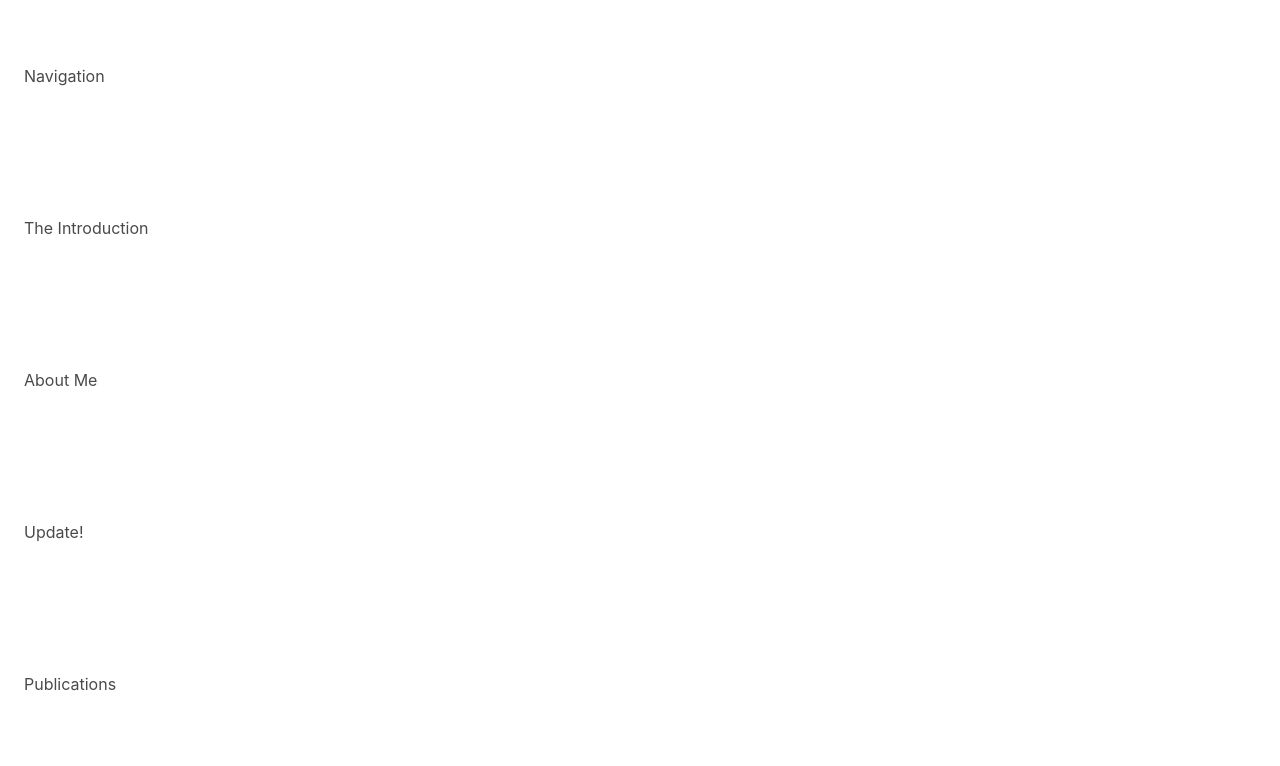
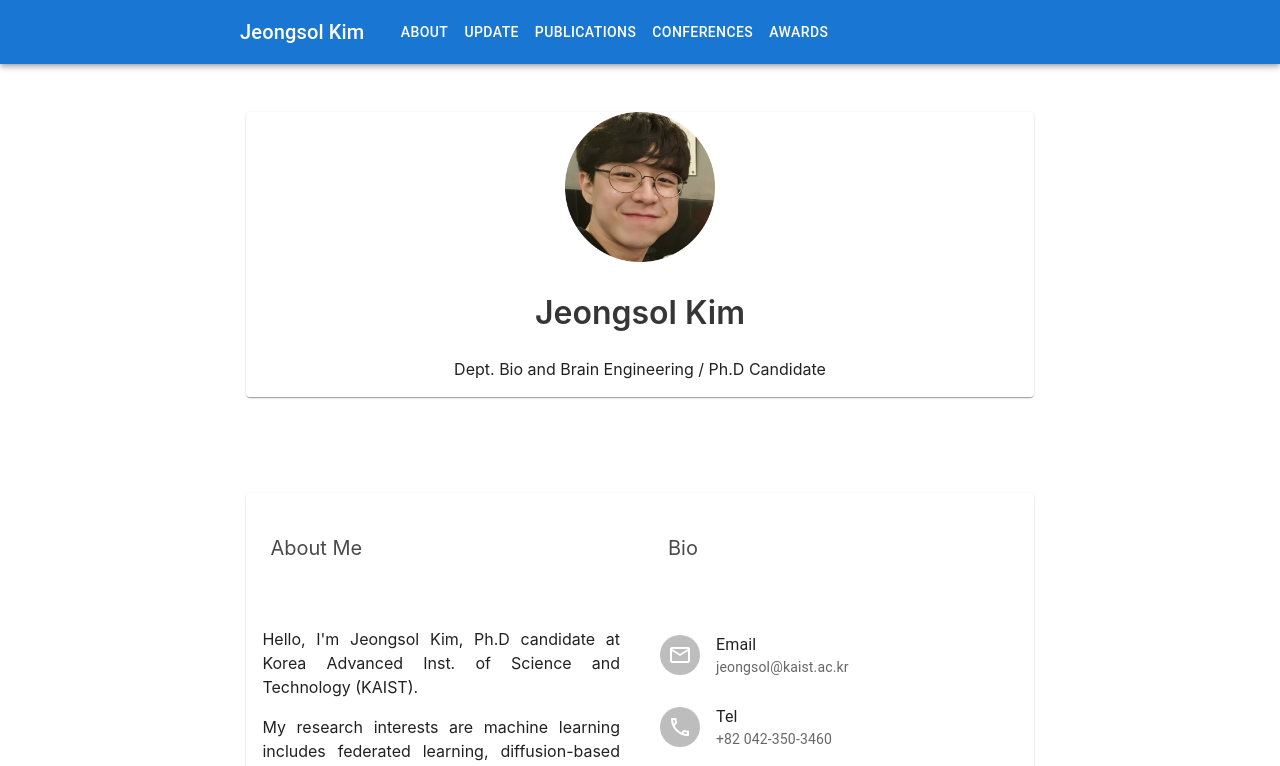
Before and after one commit to jeongsol-kim/jeongsol-kim, a React (Create React App) app: page / in a window 1280 px wide. Shown: the top 766 px of the page. Built offline with nearby package versions, Linux system fonts and the light colour scheme.

Commit message:
add navi, intro and about cards

```diff
--- a/src/App.css
+++ b/src/App.css
@@ -74,6 +74,11 @@ body {
   line-height: 1.5;
 }
 
+.navi {
+  background-color: #fafafa ;
+  padding: 2rem 1.5rem 2rem;
+}
+
 .footer {
   background-color: #fafafa;
   padding: 3rem 1.5rem 6rem;
@@ -95,6 +100,11 @@ body {
 
 .subtitle, .title {
   word-break: break-word;
+}
+
+.subtitle.left{
+  text-align: left;
+  padding: 1rem 1.5rem;
 }
 
 .title.is-1{
--- a/src/components/about/About.js
+++ b/src/components/about/About.js
@@ -1,18 +1,76 @@
-
 import {Component, Fragment} from "react";
-
-
-const AboutBlock = () => (
-    <section className="section">
-        <p>About Me</p>
-    </section>
-)
+import {Grid, Card, List, ListItem, ListItemAvatar, ListItemText, Avatar} from "@mui/material";
+import MailOutlineIcon from '@mui/icons-material/MailOutline';
+import LocalPhoneOutlinedIcon from '@mui/icons-material/LocalPhoneOutlined';
+import BusinessOutlinedIcon from '@mui/icons-material/BusinessOutlined';
 
 export default class About extends Component{
     render(){
         return (
             <Fragment>
-                <AboutBlock />
+                <section className="section">
+                    <div className="container is-max-desktop">
+                        <div className="columns is-centered has-text-centered">
+                        <div className="column is-four-fifths">
+                            <Card>
+                                <Grid container spacing={1}>
+                                    <Grid item xs={6}>
+                                        <h4 className="subtitle left">
+                                        About Me
+                                        </h4>
+                                    </Grid>
+                                    <Grid item xs={6}>
+                                        <h4 className="subtitle left">
+                                        Bio
+                                        </h4>
+                                    </Grid>
+                                    <Grid item xs={6}>
+                                        <div className="has-text-justified">
+                                        <p style={{padding: '0rem 1rem'}}>
+                                            Hello, I'm Jeongsol Kim, Ph.D candidate at Korea Advanced
+                                            Inst. of Science and Technology (KAIST).
+                                        </p>
+                                        <p style={{padding: '0rem 1rem'}}>
+                                            My research interests are machine learning includes
+                                            federated learning, diffusion-based generative model, and
+                                            application to optics.
+                                        </p>
+                                        </div>
+                                    </Grid>
+                                    <Grid item xs={6}>
+                                        <List>
+                                            <ListItem>
+                                                <ListItemAvatar>
+                                                    <Avatar>
+                                                        <MailOutlineIcon />
+                                                    </Avatar>
+                                                </ListItemAvatar>
+                                                <ListItemText primary="Email" secondary="jeongsol@kaist.ac.kr"/>
+                                            </ListItem>
+                                            <ListItem>
+                                                <ListItemAvatar>
+                                                    <Avatar>
+                                                        <LocalPhoneOutlinedIcon />
+                                                    </Avatar>
+                                                </ListItemAvatar>
+                                                <ListItemText primary="Tel" secondary="+82 042-350-3460"/>
+                                            </ListItem>
+                                            <ListItem>
+                                                <ListItemAvatar>
+                                                    <Avatar>
+                                                        <BusinessOutlinedIcon />
+                                                    </Avatar>
+                                                </ListItemAvatar>
+                                                <ListItemText primary="Address" secondary="291 Daehak-ro, Yuseong-gu, Daejeon, Republic of Korea, 34141"/>
+                                            </ListItem>
+                                        </List>
+                                    </Grid>
+                                </Grid>
+                            </Card>
+                        </div>
+                        </div>
+                    </div>
+                </section>
             </Fragment>
         )
     }
--- a/src/components/introduction/Introduction.js
+++ b/src/components/introduction/Introduction.js
@@ -1,17 +1,28 @@
 import {Component, Fragment} from "react";
+import {Stack, ListItem, Card} from "@mui/material";
 
-
-const IntroBlock = () => (
-    <section className="section">
-        <p>The Introduction</p>
-    </section>
-)
 
 export default class Introduction extends Component{
     render(){
         return (
             <Fragment>
-                <IntroBlock />
+                <section className="section">
+                    <div className="container is-max-desktop">
+                    <div className="columns is-centered has-text-centered">
+                        <div className="column is-four-fifths">
+                        <Card>
+                            <img id="me"
+                                 height={"150rem"}
+                                 src={process.env.PUBLIC_URL + "/imgs/cropped.png"}
+                                 alt={"itsme!"}>
+                            </img>
+                            <h2 className="title is-3"> Jeongsol Kim</h2>
+                            <p> Dept. Bio and Brain Engineering / Ph.D Candidate</p>
+                        </Card>
+                        </div>
+                    </div>
+                    </div>
+                </section>
             </Fragment>
         )
     }
--- a/src/components/navigation/Navigation.js
+++ b/src/components/navigation/Navigation.js
@@ -1,18 +1,53 @@
 
+import { Button, Grid, IconButton, ListItem, Toolbar, Typography} from "@mui/material";
+import Box from "@mui/material/Box";
+import AppBar from "@mui/material/AppBar";
 import {Component, Fragment} from "react";
 
+const Logo = () => (
+    <div className="container">
+        <p>Jeongsol Kim</p>
+    </div>
+)
 
-const NaviBlock  = () => (
-    <section className="section">
-        <p>Navigation</p>
-    </section>
+const NaviBlock2 = () => (
+        <Box sx={{flexGrow: 1}}>
+            <AppBar position='static'>
+                <Toolbar sx={{mx: "auto", width:"100%", maxWidth: 800}}>
+                    <IconButton size="large"
+                                edge="start"
+                                color="inherit"
+                                aria-label="menu"
+                                sx={{mr: 2}}>
+                    <Typography variant="h6" component="div" sx={{flexGlow:1}}>
+                        Jeongsol Kim
+                    </Typography>
+                    </IconButton>
+                    <Button color="inherit">
+                        About
+                    </Button>
+                    <Button color="inherit">
+                        Update
+                    </Button>
+                    <Button color="inherit">
+                        Publications
+                    </Button>
+                    <Button color="inherit">
+                        Conferences
+                    </Button>
+                    <Button color="inherit">
+                        Awards
+                    </Button>
+                </Toolbar>
+            </AppBar>
+        </Box>
 )
 
 export default class Navigation extends Component{
     render(){
         return (
             <Fragment>
-                <NaviBlock />
+                <NaviBlock2 />
             </Fragment>
         )
     }
```
Also changed, not shown: public/imgs/cropped.png (added).
